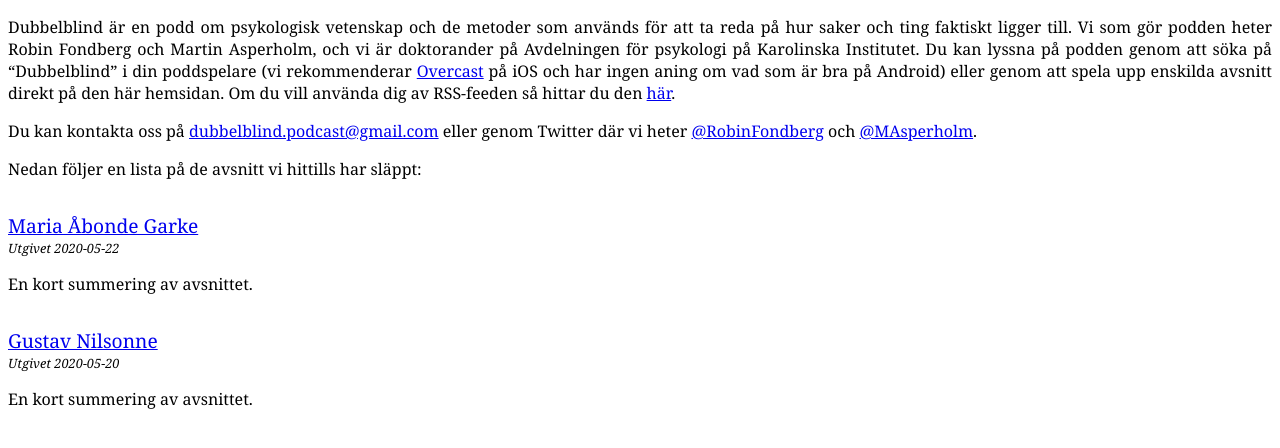
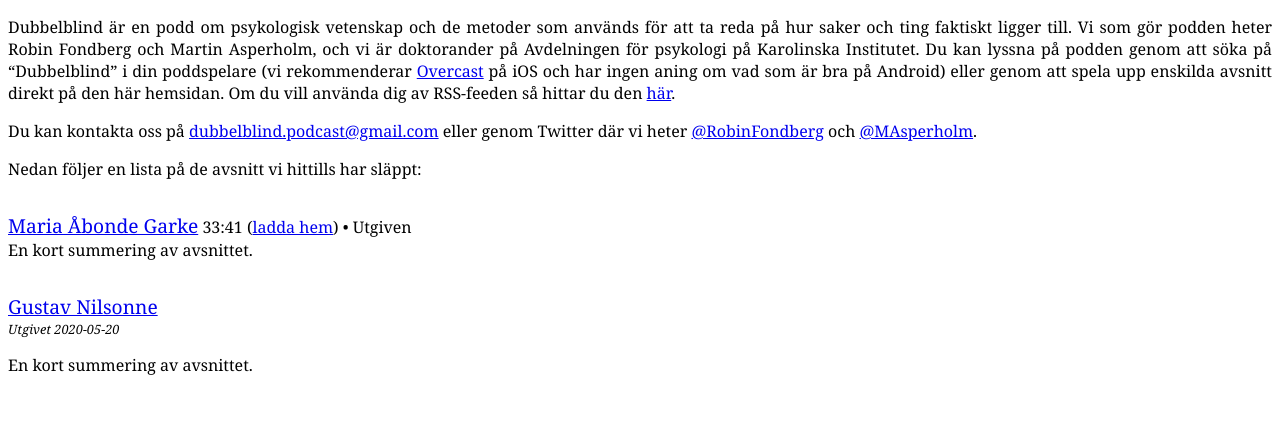
Before and after one commit to Dubbelblind/Dubbelblind.github.io, a Jekyll site: the page built from index_hemlig.md, in a window 1280 px wide. Shown: the top 448 px of the page. Built offline with Jekyll 4.4.1, drawn with Linux system fonts in a browser that asks for light colours.

Commit message:
Update index_hemlig.md

```diff
--- a/index_hemlig.md
+++ b/index_hemlig.md
@@ -19,7 +19,7 @@
 {% assign first_post = site.posts.first %}
 <div class="avsnitt">
 	<a class="avsnitt_titel" href="{{ first_post.url | prepend: site.baseurl }}">{{ first_post.title }}</a>
-	<div class="avsnitt_datum">Utgivet {{ first_post.date | date: "%Y-%m-%d" }}</div>
+	{{ first_post.duration }} (<a href="{{ site.baseurl }}{{ first_post.file }}" download="{{ first_post.title }}">ladda hem</a>) • Utgiven <time datetime="{{ first_post.date | date_to_xmlschema }}" itemprop="datePublished">{{ page.date | date: "%Y-%m-%d" }}</time>
 	<div class="avsnitt_summering">{{ first_post.summary }} </div>
 </div>
 
```
